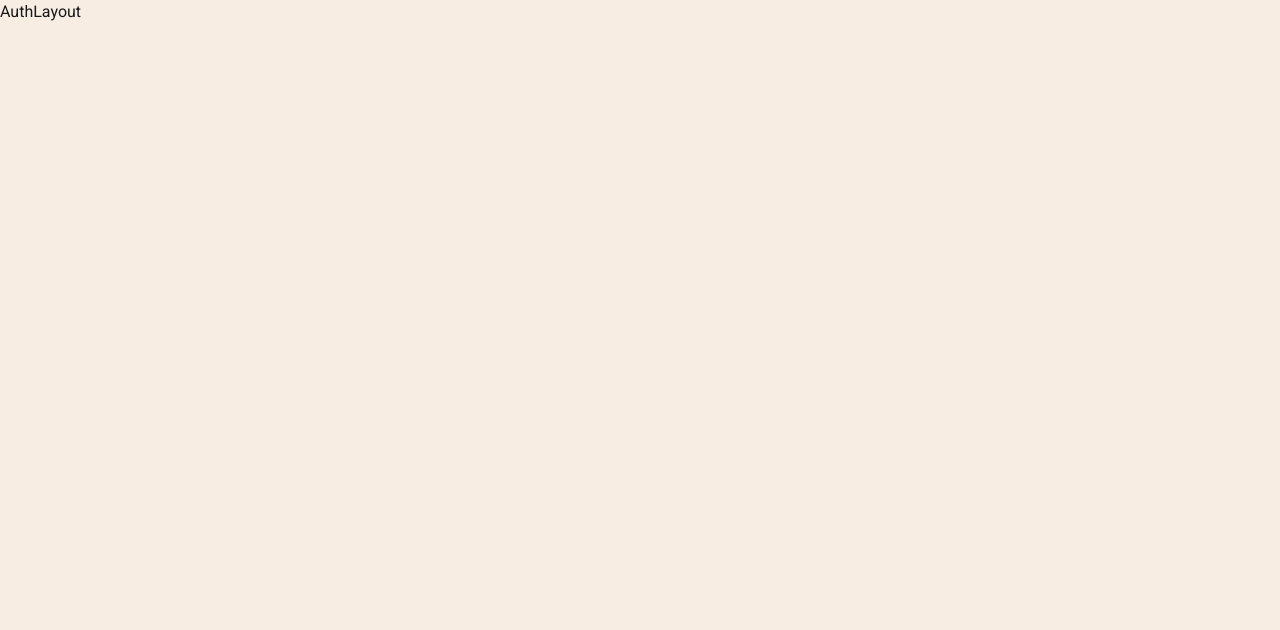
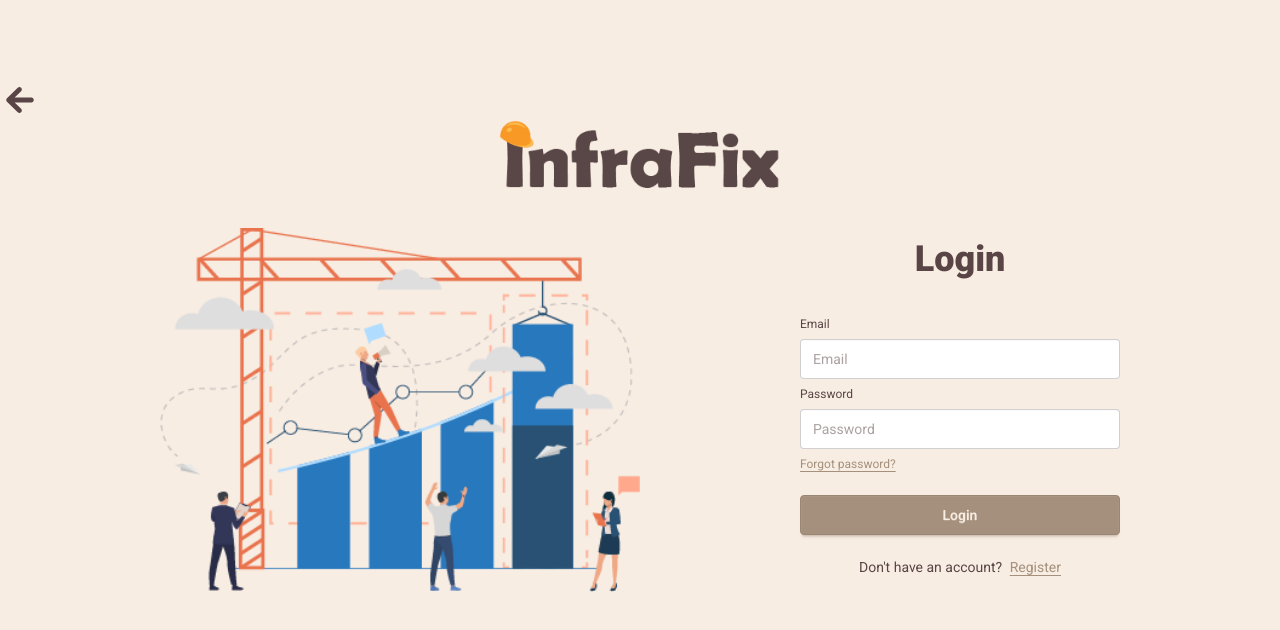
Before and after one commit to moinulhasan45777/InfraFix-Client-React-TanstackQuery, a React (Vite) app: page /auth/login in a window 1280 px wide. Shown: the top 630 px of the page. Built offline with nearby package versions, Linux system fonts and the light colour scheme.

Commit message:
Designed Login Page

```diff
--- a/index.html
+++ b/index.html
@@ -6,7 +6,7 @@
     <meta name="viewport" content="width=device-width, initial-scale=1.0" />
     <title>infrafix-client</title>
   </head>
-  <body>
+  <body class="max-w-7xl mx-auto mt-5">
     <div id="root"></div>
     <script type="module" src="/src/main.jsx"></script>
   </body>
--- a/package.json
+++ b/package.json
@@ -13,6 +13,7 @@
     "@tailwindcss/vite": "^4.1.18",
     "react": "^19.2.0",
     "react-dom": "^19.2.0",
+    "react-icons": "^5.5.0",
     "react-router": "^7.11.0",
     "sweetalert2": "^11.26.10",
     "tailwindcss": "^4.1.18"
--- a/src/components/Navbar.jsx
+++ b/src/components/Navbar.jsx
@@ -22,7 +22,7 @@ const Navbar = () => {
     </>
   );
   return (
-    <div className="my-5 navbar bg-primary text-black shadow-sm rounded-xl px-5">
+    <div className="mb-5 navbar bg-primary text-black shadow-sm rounded-xl px-5">
       <div className="navbar-start">
         <div className="dropdown">
           <div tabIndex={0} role="button" className="btn btn-ghost lg:hidden">
--- a/src/layouts/AuthLayout.jsx
+++ b/src/layouts/AuthLayout.jsx
@@ -1,7 +1,26 @@
 import React from "react";
+import { IoMdArrowRoundBack } from "react-icons/io";
+import authBanner from "../assets/authBanner.png";
+import logo from "../assets/Logo.png";
+import { Link, Outlet } from "react-router";
+const AuthLayout = () => {
+  return (
+    <div className="h-[calc(100vh-20px)] text-primary-content">
+      <div className="fixed top-20 w-7xl">
+        <IoMdArrowRoundBack className="w-10 h-10 " />
+        <img src={logo} alt="Logo" className="mx-auto w-70" />
+      </div>
 
-const AuthLayout = () => {
-  return <div>AuthLayout</div>;
+      <div className="flex flex-row-reverse items-center justify-center gap-40 h-full">
+        <div>
+          <Outlet></Outlet>
+        </div>
+        <div>
+          <img src={authBanner} alt="Banner Image" className="w-120" />
+        </div>
+      </div>
+    </div>
+  );
 };
 
 export default AuthLayout;
--- a/src/layouts/MainLayout.jsx
+++ b/src/layouts/MainLayout.jsx
@@ -5,7 +5,7 @@ import Footer from "../components/Footer";
 
 const MainLayout = () => {
   return (
-    <div className="max-w-7xl mx-auto">
+    <div>
       <Navbar></Navbar>
       <div>
         <Outlet></Outlet>
--- a/src/pages/authentication/login/Login.jsx
+++ b/src/pages/authentication/login/Login.jsx
@@ -1,7 +1,45 @@
 import React from "react";
+import { Link } from "react-router";
 
 const Login = () => {
-  return <div>Login</div>;
+  return (
+    <div>
+      <h1 className="text-4xl font-black text-center mb-8 text-primary-content">
+        Login
+      </h1>
+      <form className="w-80 ">
+        <fieldset className="fieldset">
+          <label className="label text-primary-content">Email</label>
+          <input type="email" className="input " placeholder="Email" />
+          <label className="label text-primary-content">Password</label>
+          <input type="password" className="input" placeholder="Password" />
+          <div>
+            <Link
+              to="/auth/forgot-password"
+              className="link link-hover text-secondary underline underline-offset-3 hover:no-underline"
+            >
+              Forgot password?
+            </Link>
+          </div>
+          <button className="btn btn-secondary mt-4 mb-4">Login</button>
+          <p className="text-center text-sm">
+            Don't have an account?{" "}
+            <Link
+              to="/auth/register"
+              className="ml-1 text-secondary underline hover:no-underline underline-offset-3"
+            >
+              Register
+            </Link>
+          </p>
+          {/* <div className="flex items-center gap-2">
+                <div className="h-px w-full bg-primary"></div>
+                <p className="font-bold">OR</p>
+                <div className="h-px w-full bg-primary"></div>
+              </div> */}
+        </fieldset>
+      </form>
+    </div>
+  );
 };
 
 export default Login;
```
Also changed, not shown: src/assets/authBanner.png (added), 1 other file (tests, documents, lock files or other folders).
